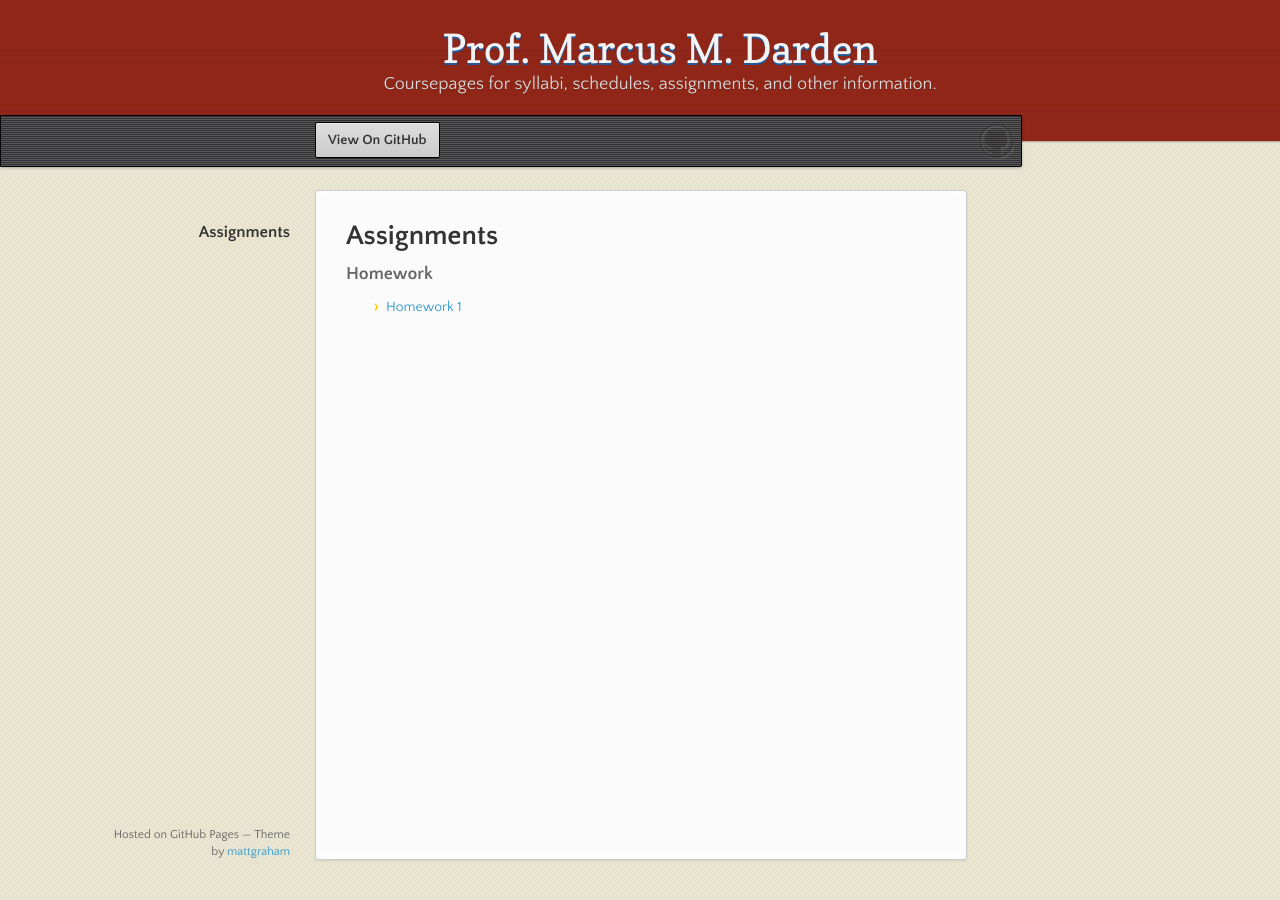
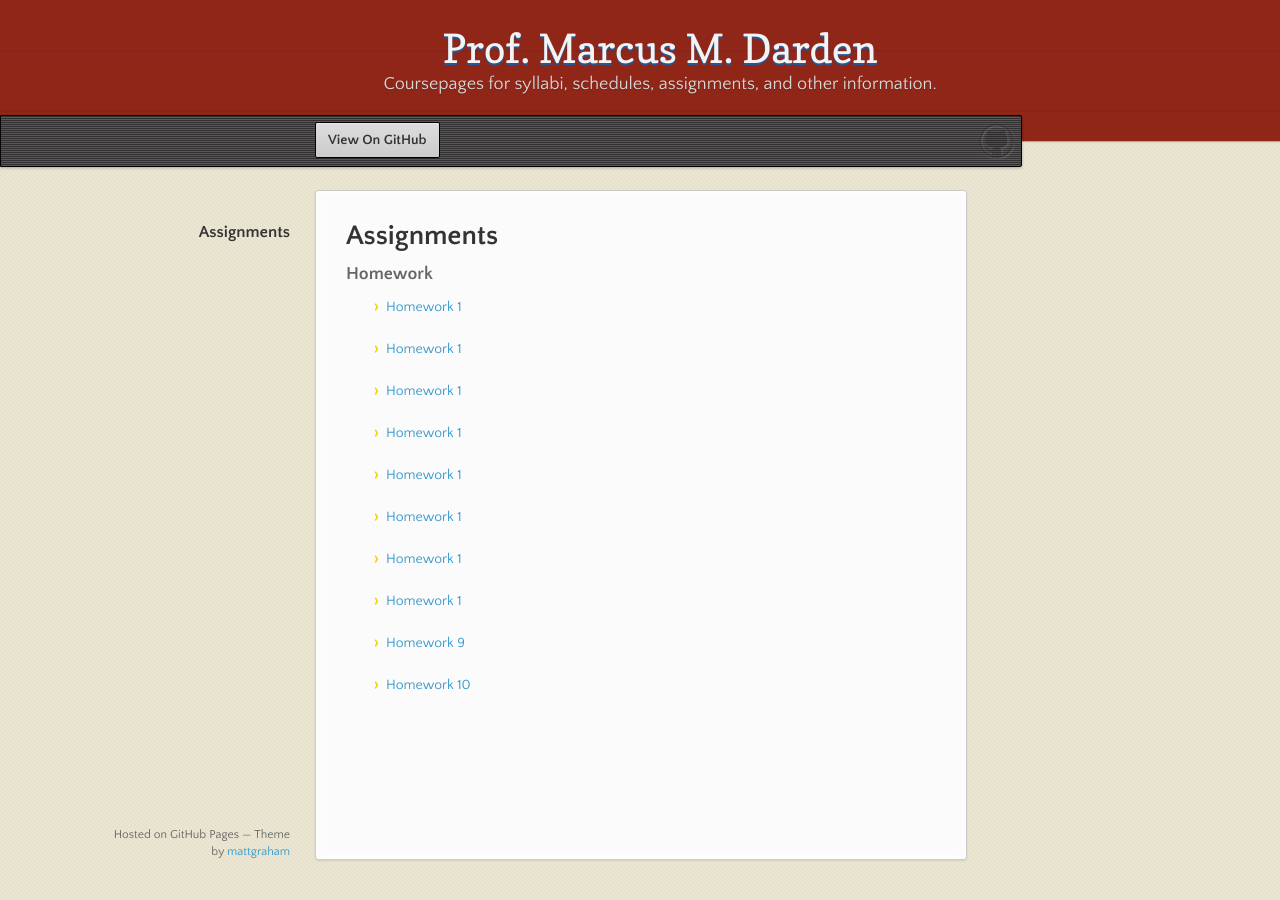
Before and after one commit to marcus-darden/courses, a Jekyll site: the page built from cs140/assignments/index.md, in a window 1280 px wide. Built offline with Jekyll 4.4.1, drawn with Linux system fonts in a browser that asks for light colours; nearby versions of some CDN libraries; Markdown is read by kramdown in place of the engine named in the settings.

Commit message:
Add 10 homework pages and <object> items.

```diff
--- /dev/null
+++ b/cs140/assignments/homework02.md
@@ -0,0 +1,8 @@
+---
+title: Homework 1
+categories: homework
+course: cs140
+---
+
+Homework 1
+==========
--- /dev/null
+++ b/cs140/assignments/homework03.md
@@ -0,0 +1,8 @@
+---
+title: Homework 1
+categories: homework
+course: cs140
+---
+
+Homework 1
+==========
--- /dev/null
+++ b/cs140/assignments/homework04.md
@@ -0,0 +1,8 @@
+---
+title: Homework 1
+categories: homework
+course: cs140
+---
+
+Homework 1
+==========
--- /dev/null
+++ b/cs140/assignments/homework05.md
@@ -0,0 +1,8 @@
+---
+title: Homework 1
+categories: homework
+course: cs140
+---
+
+Homework 1
+==========
--- /dev/null
+++ b/cs140/assignments/homework06.md
@@ -0,0 +1,8 @@
+---
+title: Homework 1
+categories: homework
+course: cs140
+---
+
+Homework 1
+==========
--- /dev/null
+++ b/cs140/assignments/homework07.md
@@ -0,0 +1,8 @@
+---
+title: Homework 1
+categories: homework
+course: cs140
+---
+
+Homework 1
+==========
--- /dev/null
+++ b/cs140/assignments/homework08.md
@@ -0,0 +1,8 @@
+---
+title: Homework 1
+categories: homework
+course: cs140
+---
+
+Homework 1
+==========
--- /dev/null
+++ b/cs140/assignments/homework09.md
@@ -0,0 +1,8 @@
+---
+title: Homework 9
+categories: homework
+course: cs140
+---
+
+Homework 9
+==========
--- /dev/null
+++ b/cs140/assignments/homework10.md
@@ -0,0 +1,8 @@
+---
+title: Homework 10
+categories: homework
+course: cs140
+---
+
+Homework 10
+===========
```
Also changed, not shown: cs140/assignments/homework01-item.md (+1 -1 lines), cs140/assignments/homework02-item.md (added, +6 -0 lines), cs140/assignments/homework03-item.md (added, +6 -0 lines), cs140/assignments/homework04-item.md (added, +6 -0 lines), cs140/assignments/homework05-item.md (added, +6 -0 lines), cs140/assignments/homework06-item.md (added, +6 -0 lines), cs140/assignments/homework07-item.md (added, +6 -0 lines), cs140/assignments/homework08-item.md (added, +6 -0 lines), cs140/assignments/homework09-item.md (+1 -1 lines), cs140/assignments/homework10-item.md (added, +6 -0 lines).
